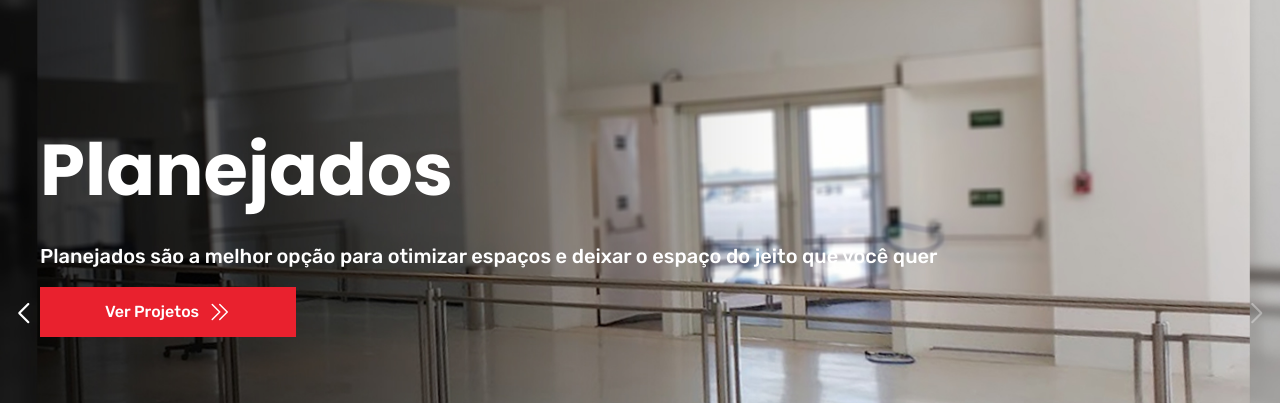
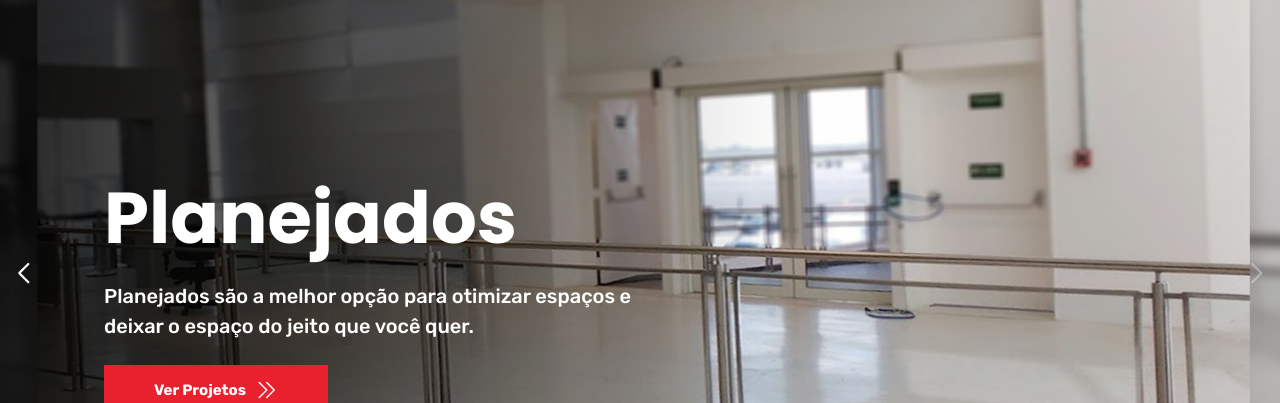
Before and after one commit to vinioliveirar/rpsinox, a React (Vite) app: page / in a window 1280 px wide. Shown: the part 388-791 px from the top of the page. Built offline with nearby package versions, Linux system fonts and the light colour scheme; data requests are answered from the project's data file.

Commit message:
feat(slide): styles the content  slide

```diff
--- a/server.json
+++ b/server.json
@@ -5,13 +5,13 @@
       "image": "mequi-1000.jpeg",
       "title": "Méqui 1000",
       "description": "Tivemos o imenso prazer de fazer parte desta grande historia Projeto exclusivo no",
-      "stongDescription": "Milésimo McDonalds`s"
+      "stongDescription": "Milésimo McDonalds`s."
     },
     {
       "id": 2,
       "image": "hospital-corrimao.jpeg",
       "title": "Planejados",
-      "description": "Planejados são a melhor opção para otimizar espaços e deixar o espaço do jeito que você quer",
+      "description": "Planejados são a melhor opção para otimizar espaços e deixar o espaço do jeito que você quer.",
       "stongDescription": ""
     }
   ]
--- a/src/components/BudgetButton/styles.ts
+++ b/src/components/BudgetButton/styles.ts
@@ -1,9 +1,13 @@
 import styled from "styled-components";
 
 export const BudgetButtonContainer = styled.div`
+  @media screen and (max-width: 400px) {
+    height: 30px;
+    width: 12rem;
+  }
   background: ${(props) => props.theme.red};
   height: 50px;
-  width: 16rem;
+  width: 14rem;
   display: flex;
   align-items: center;
   padding: 1.25rem 0;
@@ -18,13 +22,13 @@ export const BudgetButtonContainer = styled.div`
     align-items: center;
     justify-content: center;
     flex-direction: row;
-
-    padding: 0 1.25rem 0;
     gap: 0.5rem;
 
     color: ${(props) => props.theme.white};
     text-decoration: none;
-    font-weight: 500;
+    font-size: 15px;
+    font-weight: 700;
+    line-height: 50px;
     text-transform: capitalize;
     font-family: "Rubik", sans-serif;
   }
--- a/src/components/Slide/index.tsx
+++ b/src/components/Slide/index.tsx
@@ -47,8 +47,8 @@ export default function Slide() {
                   </div>
                   <div>
                     <p>
-                      {information.description} <br />
-                      <strong>{information.stongDescription}</strong>
+                      {information.description}
+                      <strong> {information.stongDescription}</strong>
                     </p>
                   </div>
                   <div>
--- a/src/components/Slide/styles.ts
+++ b/src/components/Slide/styles.ts
@@ -2,6 +2,7 @@ import styled from "styled-components";
 import { SwiperSlide, Swiper } from "swiper/react";
 
 export const SwiperContainer = styled(Swiper)`
+  height: 80vh;
   .swiper-button-next,
   .swiper-button-prev {
     color: white;
@@ -14,10 +15,11 @@ export const SwiperContainer = styled(Swiper)`
 
 export const SwiperSlideStyled = styled(SwiperSlide)`
   img {
+    height: 100%;
     width: 100%;
     background-repeat: no-repeat;
     background-attachment: fixed;
-    background-position: center;
+    background-position: center center;
   }
 `;
 
@@ -39,8 +41,8 @@ export const SwiperSlideContent = styled.div`
   margin: 0 auto;
 
   z-index: 100;
-  padding: 1rem 0;
-  gap: 1rem;
+  padding: 4rem;
+  gap: 1.5rem;
   display: flex;
   flex-direction: column;
   align-items: start;
@@ -55,7 +57,7 @@ export const SwiperSlideContent = styled.div`
   }
 
   p {
-    padding-top: 1rem;
+    width: 60%;
     position: relative;
     display: block;
     color: #ffffff;
@@ -65,9 +67,11 @@ export const SwiperSlideContent = styled.div`
     font-family: "Rubik", sans-serif;
   }
 
-  @media screen and (max-width: 800px) {
-    align-items: center;
+  @media screen and (max-width: 600px) {
+    align-items: stretch;
     max-width: 400px;
+    gap: 5px;
+    padding: 0 30px;
     h2 {
       font-size: 2rem;
     }
--- a/src/pages/Home/index.tsx
+++ b/src/pages/Home/index.tsx
@@ -8,7 +8,7 @@ export function Home() {
       <Contact />
       <main>
         <Slide />
-        <HighLights />
+        {/* <HighLights /> */}
       </main>
     </>
   );
```
